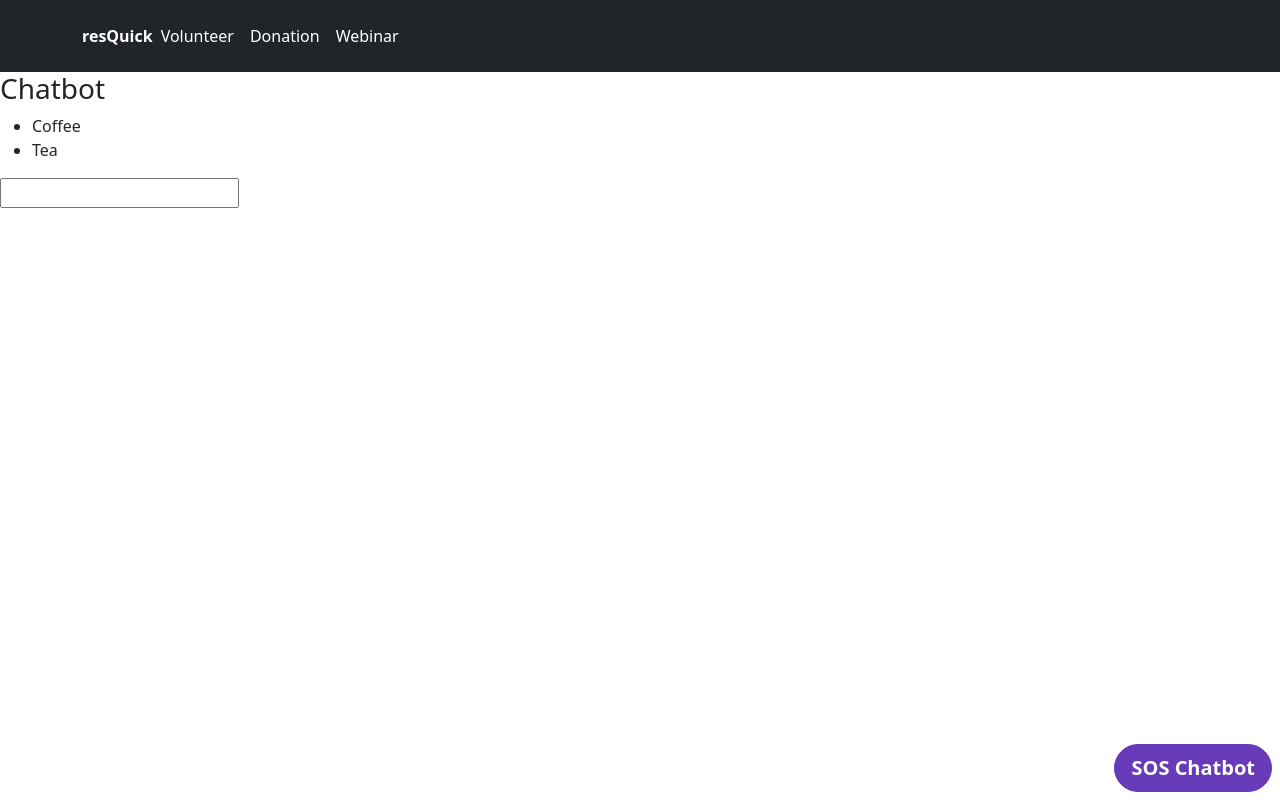
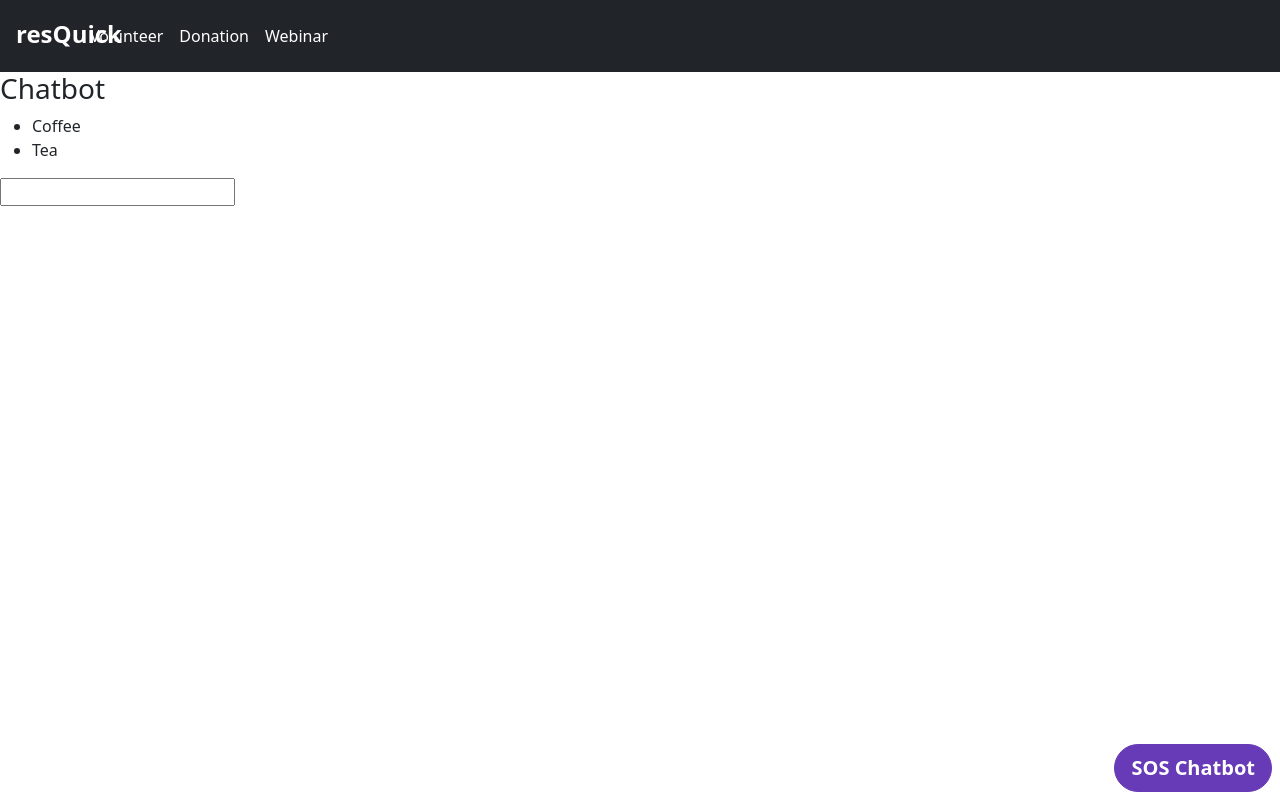
Before and after one commit to Ritojnan/Rubix-23-46-ABitWise, a React (Vite) app in the folder frontend/: page / in a window 1280 px wide. Built offline with nearby package versions, Linux system fonts and the light colour scheme.

Commit message:
Navbar complete

```diff
--- a/frontend/src/App.css
+++ b/frontend/src/App.css
@@ -1,3 +1,11 @@
+
+*{
+  margin: 0px;
+  padding: 0px;
+}
+
+
+
 .chatbot-button {
   position: fixed;
   right: 8px;
@@ -5,9 +13,13 @@
   border-radius: 100px !important;
 }
 
- /* .logo{
+  .logo{
    display: block;
    position: absolute;
    font-size: x-large;
    padding-right: 12px;
- } */
+ }
+ .px-2{
+  padding-left: 0px;
+  padding-right: 0px;
+ }
--- a/frontend/src/components/navbar.jsx
+++ b/frontend/src/components/navbar.jsx
@@ -8,6 +8,7 @@ export default function Navbar() {
     <>
 
       <header className="p-3 text-bg-dark">
+            <div className="logo"><b>resQuick</b></div>
 
         <div className="container">
           <div className="d-flex flex-wrap align-items-center justify-content-center justify-content-lg-start">
@@ -15,7 +16,6 @@ export default function Navbar() {
               href="/"
               className="d-flex align-items-center mb-2 mb-lg-0 text-white text-decoration-none"
             >
-              <div className="text-start "><b>resQuick</b></div>
             </a>
 
 
```
